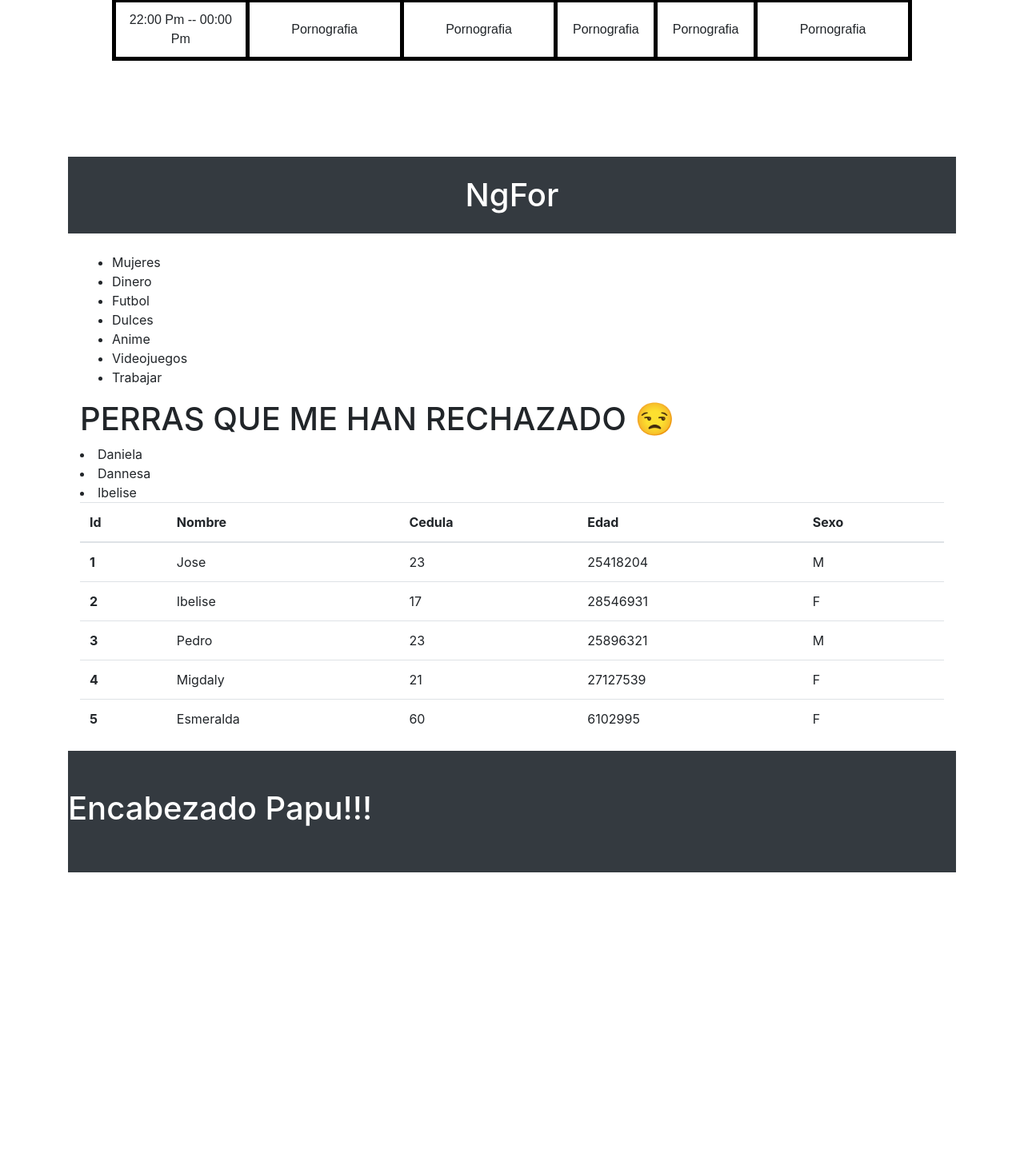
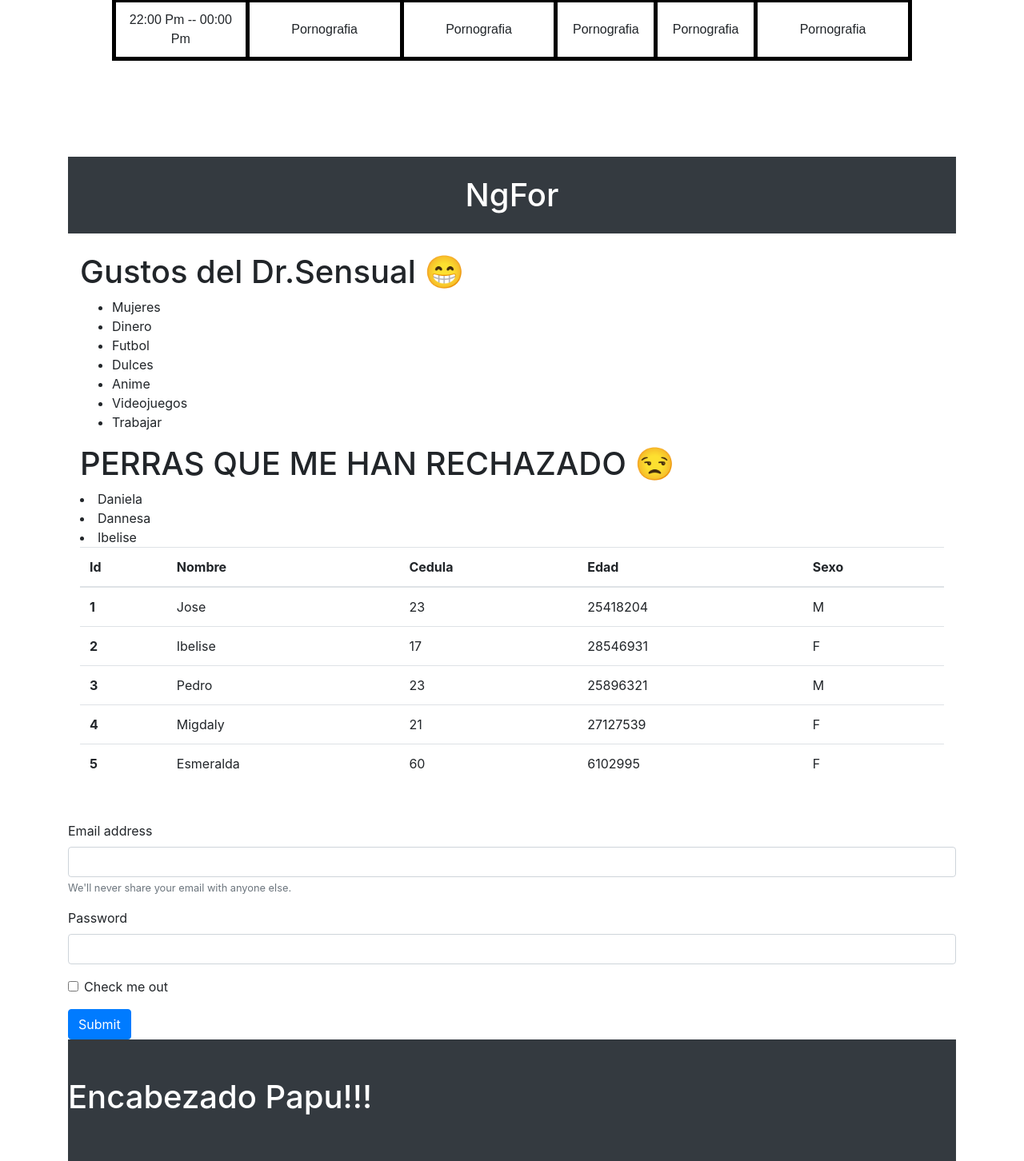
Before and after one commit to jose00796/Angular-my-app, an Angular app: page /contacto in a window 1280 px wide. Shown: the part 911-2363 px from the top of the page at 80% size. Before the commit the page ends 2002 px from the top, so only its background shows below. Built offline with nearby package versions, Linux system fonts and the light colour scheme.

Commit message:
Primera practica de Rutas Doctor, Pero que Mantequilla

```diff
--- a/src/app/app.component.html
+++ b/src/app/app.component.html
@@ -4,6 +4,8 @@
   <app-contenido></app-contenido>
   <app-leccion-ng-for></app-leccion-ng-for>
 
+  <router-outlet></router-outlet>
+
   <app-encabezado></app-encabezado>
   <app-footer></app-footer>
  </div>
--- a/src/app/contacto/contacto.component.html
+++ b/src/app/contacto/contacto.component.html
@@ -1 +1,18 @@
-<p>contacto works!</p>
+<div class="mt-5">
+    <form>
+        <div class="form-group">
+          <label for="exampleInputEmail1">Email address</label>
+          <input type="email" class="form-control" id="exampleInputEmail1" aria-describedby="emailHelp">
+          <small id="emailHelp" class="form-text text-muted">We'll never share your email with anyone else.</small>
+        </div>
+        <div class="form-group">
+          <label for="exampleInputPassword1">Password</label>
+          <input type="password" class="form-control" id="exampleInputPassword1">
+        </div>
+        <div class="form-group form-check">
+          <input type="checkbox" class="form-check-input" id="exampleCheck1">
+          <label class="form-check-label" for="exampleCheck1">Check me out</label>
+        </div>
+        <button type="submit" class="btn btn-primary">Submit</button>
+      </form>
+</div>
--- a/src/app/cuerpo/cuerpo.component.html
+++ b/src/app/cuerpo/cuerpo.component.html
@@ -1 +1,9 @@
-<p>cuerpo works!</p>
+<div>
+    <ul class="list-group">
+        <li class="list-group-item active">Cras justo odio</li>
+        <li class="list-group-item">Dapibus ac facilisis in</li>
+        <li class="list-group-item">Morbi leo risus</li>
+        <li class="list-group-item">Porta ac consectetur ac</li>
+        <li class="list-group-item">Vestibulum at eros</li>
+      </ul>
+</div>
--- a/src/app/footer/footer.component.html
+++ b/src/app/footer/footer.component.html
@@ -1,3 +1,3 @@
 <div class ="bg-danger text-white fixed-bottom container">
-    <h1>Footer Papu!!!</h1>
+    <p>Footer Papu!!!</p>
 </div>
--- a/src/app/leccion-ng-for/leccion-ng-for.component.html
+++ b/src/app/leccion-ng-for/leccion-ng-for.component.html
@@ -1,6 +1,8 @@
 <h1 class="container bg-dark text-white text-center my-4 py-4">NgFor</h1>
 
 <div class="container">
+
+    <h1>Gustos del Dr.Sensual 😁</h1>
 
     <ul>
         <li *ngFor="let MisGustos of gustos">{{MisGustos}}</li>
```
Also changed, not shown: src/app/app.module.ts (+10 -1 lines).
